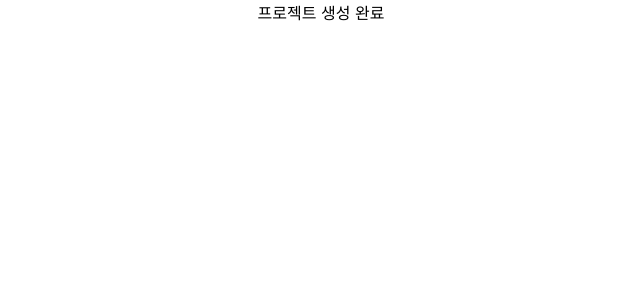
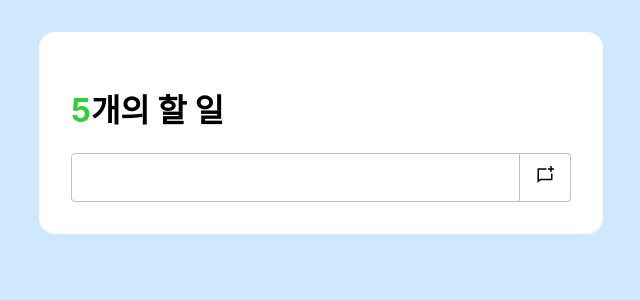
Before and after one commit to ssub0227/zerobase_react, a React (Create React App) app in the folder todo-list/: page / in a window 1280 px wide. Shown: the top 300 px of the page, without its empty margins (319-959 px from the left). Built offline with nearby package versions, Linux system fonts and the light colour scheme.

Commit message:
Style: 헤더, 인풋 영역 마크업 완료

```diff
--- a/todo-list/package.json
+++ b/todo-list/package.json
@@ -12,6 +12,7 @@
     "@types/react-dom": "^18.2.17",
     "react": "^18.2.0",
     "react-dom": "^18.2.0",
+    "react-icons": "^4.12.0",
     "react-scripts": "5.0.1",
     "typescript": "^4.9.5",
     "web-vitals": "^2.1.4"
--- a/todo-list/src/App.css
+++ b/todo-list/src/App.css
@@ -1,3 +1,17 @@
+body{
+  background-color: rgb(207, 232, 255);
+}
+
+#root{
+  display: flex;
+  justify-content: center;
+}
+
 .App {
-  text-align: center;
+  background-color: #fff;
+  min-width: 500px;
+  padding: 32px;
+  margin-top: 32px;
+  border-radius: 16px;
+  box-shadow: rgb(0,0,0 /10%) 0 0 10px;
 }
--- a/todo-list/src/App.tsx
+++ b/todo-list/src/App.tsx
@@ -1,10 +1,13 @@
 import React from 'react';
+import TodoHeader from './Header/TodoHeader'
+import TodoInput from './Input/TodoInput'
 import './App.css';
 
 function App() {
   return (
-    <div className="App">
-      프로젝트 생성 완료
+    <div className={'App'}>
+      <TodoHeader />
+      <TodoInput />
     </div>
   );
 }
--- /dev/null
+++ b/todo-list/src/Header/TodoHeader.css
@@ -0,0 +1,5 @@
+.headerTitle{}
+.todoCount{
+  background-color: inherit;
+  color: #32CD32;
+}
--- /dev/null
+++ b/todo-list/src/Header/TodoHeader.tsx
@@ -0,0 +1,13 @@
+import './TodoHeader.css'
+
+const TodoHeader = () =>{
+  return (
+    <header>
+      <h1 className={'headerTitle'}>
+        <mark className={'todoCount'}>5</mark>개의 할 일
+      </h1>
+    </header>
+  )
+}
+
+export default TodoHeader
--- /dev/null
+++ b/todo-list/src/Input/TodoInput.css
@@ -0,0 +1,27 @@
+.container{
+  display: flex;
+}
+
+.formContainer{
+  display: flex;
+  flex: 1;
+}
+
+.input{
+  flex: 1;
+  font-size: 20px;
+  padding: 12px;
+  border: 1px solid #c0c0c0;
+  border-radius: 4px 0 0 4px;
+}
+
+.enter{
+  padding: 8px 16px;
+  background-color: #fff;
+  border: 1px solid #c0c0c0;
+  border-left: 0;
+  font-weight: bold;
+  font-size: 18px;
+  border-radius: 0 4px 4px 0;
+  cursor: pointer;
+}
--- /dev/null
+++ b/todo-list/src/Input/TodoInput.tsx
@@ -0,0 +1,15 @@
+import { RiChatNewLine } from 'react-icons/ri'
+import './TodoInput.css';
+
+const TodoInput = () =>{
+  return (
+    <section className={'container'}>
+      <form className={'formContainer'}>
+        <input className={'input'}/>
+      </form>
+      <button className={'enter'}><RiChatNewLine /></button>
+    </section>
+  )
+}
+
+export default TodoInput
```
Also changed, not shown: 1 other file (tests, documents, lock files or other folders).
